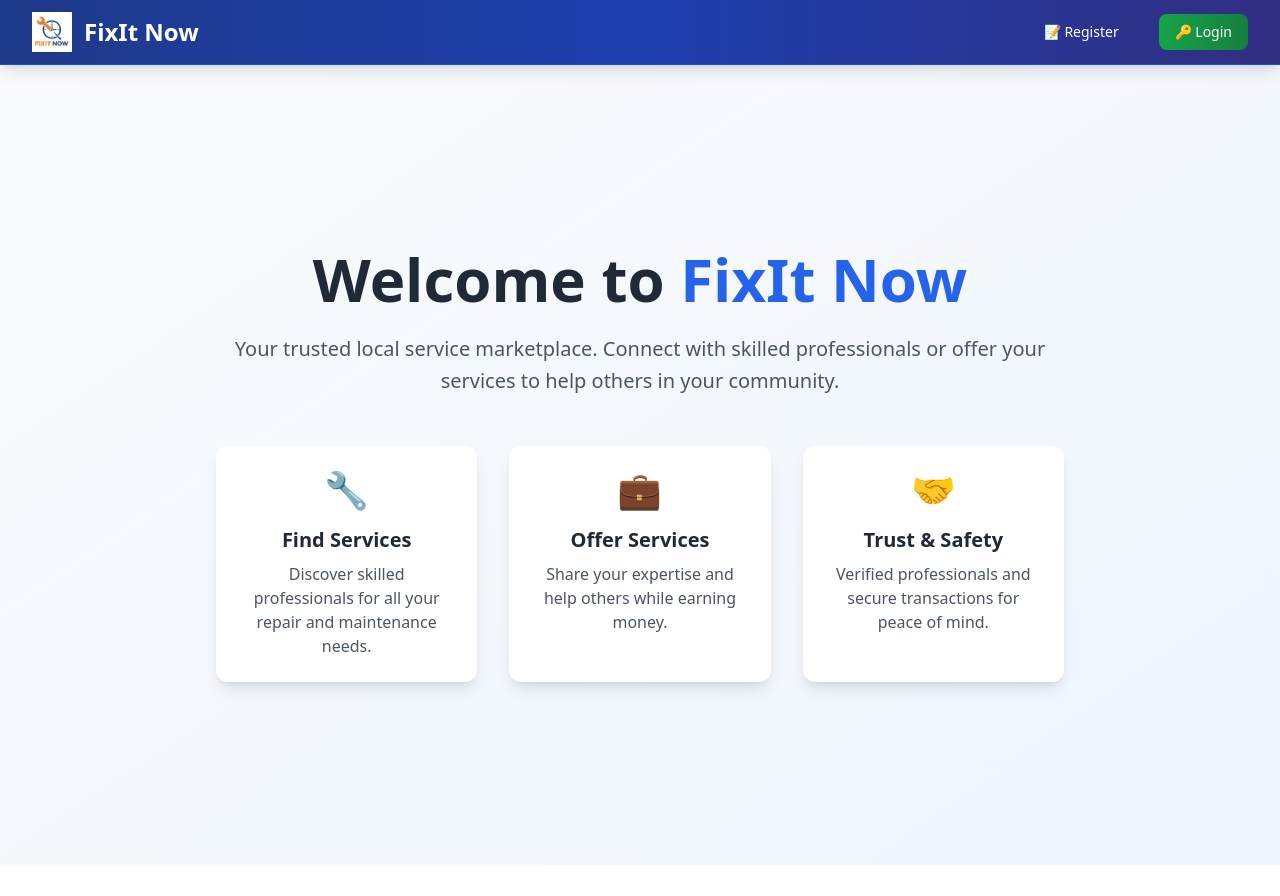
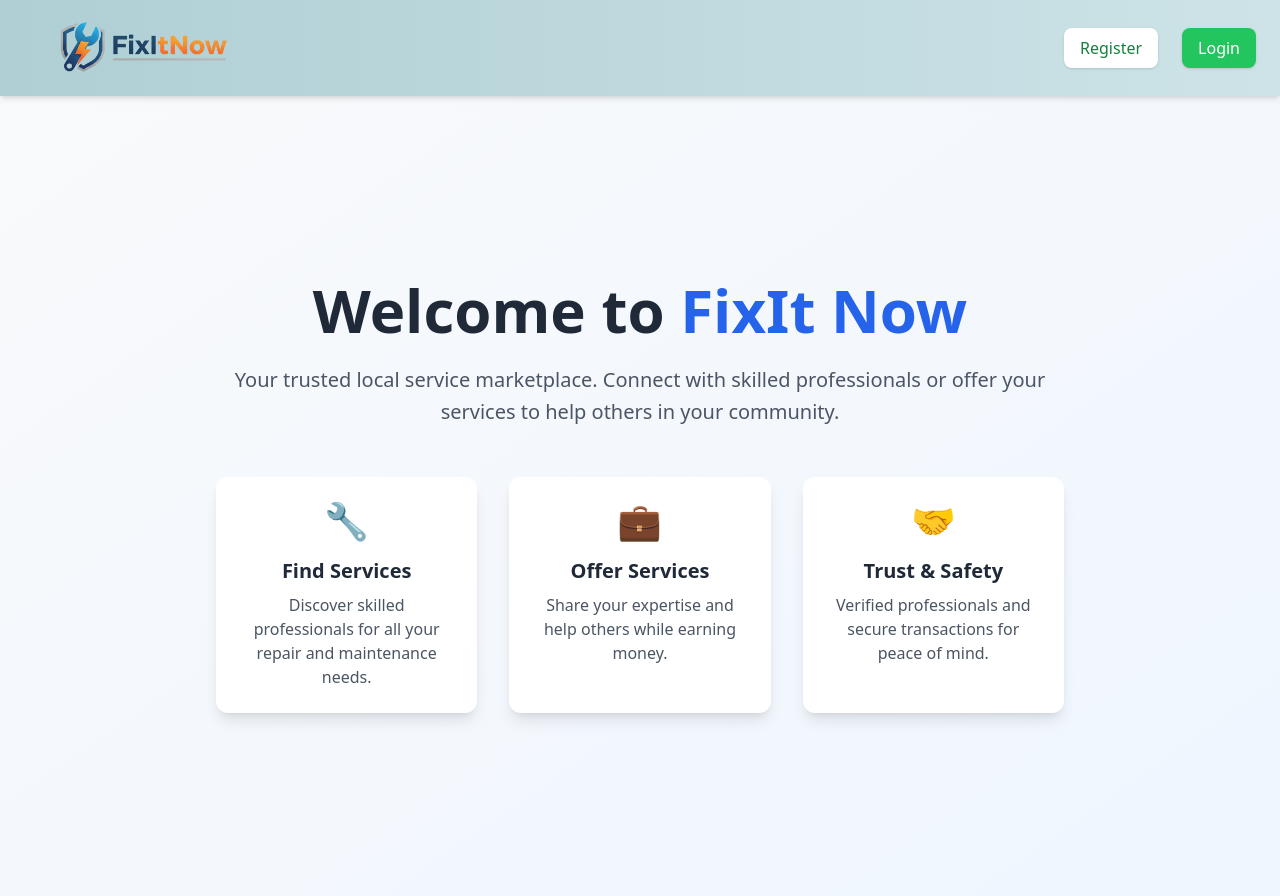
Before and after one commit to matheeshaW/FixIt_Now, a React (Create React App) app in the folder frontend/: page / in a window 1280 px wide. Before the commit the page ends 865 px from the top, so only its background shows below. Built offline with nearby package versions, Linux system fonts and the light colour scheme.

Commit message:
antas navbar changes

```diff
--- a/frontend/src/components/Navbar.jsx
+++ b/frontend/src/components/Navbar.jsx
@@ -1,6 +1,5 @@
-import { Link, useNavigate } from 'react-router-dom';
-import { getRole, isLoggedIn, logout } from '../utils/auth';
-import logo from '../assets/images/fixitnowlogo.png';
+import { Link, useNavigate } from "react-router-dom";
+import { getRole, isLoggedIn, logout } from "../utils/auth";
 
 export default function Navbar() {
   const navigate = useNavigate();
@@ -9,51 +8,66 @@ export default function Navbar() {
 
   const handleLogout = () => {
     logout();
-		navigate('/');
+    navigate("/");
   };
 
   return (
-		<nav className="bg-gradient-to-r from-blue-900 via-blue-800 to-indigo-900 shadow-lg border-b border-blue-700">
-			<div className="max-w-7xl mx-auto px-4 sm:px-6 lg:px-8">
-				<div className="flex justify-between items-center h-16">
-					<div className="flex items-center space-x-4">
-						<Link to="/" className="flex items-center space-x-3 group">
-							<img src={logo} alt="FixIt Now" className="h-10 w-auto transition-transform group-hover:scale-105" />
-							<span className="text-2xl font-bold text-white group-hover:text-blue-200 transition-colors">FixIt Now</span>
+    <nav
+      className={`shadow-md px-6 py-2 flex items-center justify-between bg-white ${
+        role === "PROVIDER"
+          ? "bg-gradient-to-r from-[#000000] to-[#475569]"
+          : "bg-gradient-to-r from-[#AFCFD4] to-[#CDE3E7]"
+      }`}
+    >
+      {/* Logo */}
+      <div className="flex items-center gap-3">
+        <Link to="/" className="flex items-center">
+          <img src="../images/NavbarLogo.png" alt="logo" className="h-20 w-auto" />
         </Link>
       </div>
-					<div className="flex items-center space-x-6">
-						{loggedIn && (
+
+      {/* Navigation Links */}
+      <div className="flex items-center gap-6">
+        {loggedIn ? (
           <>
-								<Link to="/profile" className="text-white hover:text-blue-200 px-3 py-2 rounded-md text-sm font-medium transition-all duration-200 hover:bg-blue-700/50 hover:scale-105">
-									👤 Profile
+            <Link
+              to="/profile"
+              className="text-white hover:text-gray-100 transition font-medium"
+            >
+              Profile
             </Link>
-								{role === 'ADMIN' && (
-									<Link to="/admin" className="text-white hover:text-blue-200 px-3 py-2 rounded-md text-sm font-medium transition-all duration-200 hover:bg-blue-700/50 hover:scale-105">
-										⚙️ Admin Dashboard
+            {role === "ADMIN" && (
+              <Link
+                to="/admin"
+                className="text-white hover:text-gray-100 transition font-medium"
+              >
+                Admin Dashboard
               </Link>
             )}
             <button
               onClick={handleLogout}
-									className="bg-gradient-to-r from-red-600 to-red-700 hover:from-red-700 hover:to-red-800 text-white px-4 py-2 rounded-lg text-sm font-medium transition-all duration-200 hover:scale-105 hover:shadow-lg"
+              className="bg-red-500 hover:bg-red-600 text-white font-medium px-4 py-2 rounded-lg shadow transition"
             >
-									🚪 Logout
+              Log out
             </button>
           </>
-						)}
-						{!loggedIn && (
+        ) : (
           <>
-								<Link to="/register" className="text-white hover:text-blue-200 px-4 py-2 rounded-md text-sm font-medium transition-all duration-200 hover:bg-blue-700/50 hover:scale-105">
-									📝 Register
+            <Link
+              to="/register"
+              className="bg-white text-green-700 font-medium px-4 py-2 rounded-lg shadow hover:bg-gray-100 transition"
+            >
+              Register
             </Link>
-								<Link to="/login" className="bg-gradient-to-r from-green-600 to-green-700 hover:from-green-700 hover:to-green-800 text-white px-4 py-2 rounded-lg text-sm font-medium transition-all duration-200 hover:scale-105 hover:shadow-lg">
-									🔑 Login
+            <Link
+              to="/login"
+              className="bg-green-500 text-white font-medium px-4 py-2 rounded-lg shadow hover:bg-green-600 transition"
+            >
+              Login
             </Link>
           </>
         )}
       </div>
-				</div>
-			</div>
     </nav>
   );
 }
```
Also changed, not shown: frontend/public/images/NavbarLogo.png (added). Lines whose indentation alone changed are shown as unchanged.
